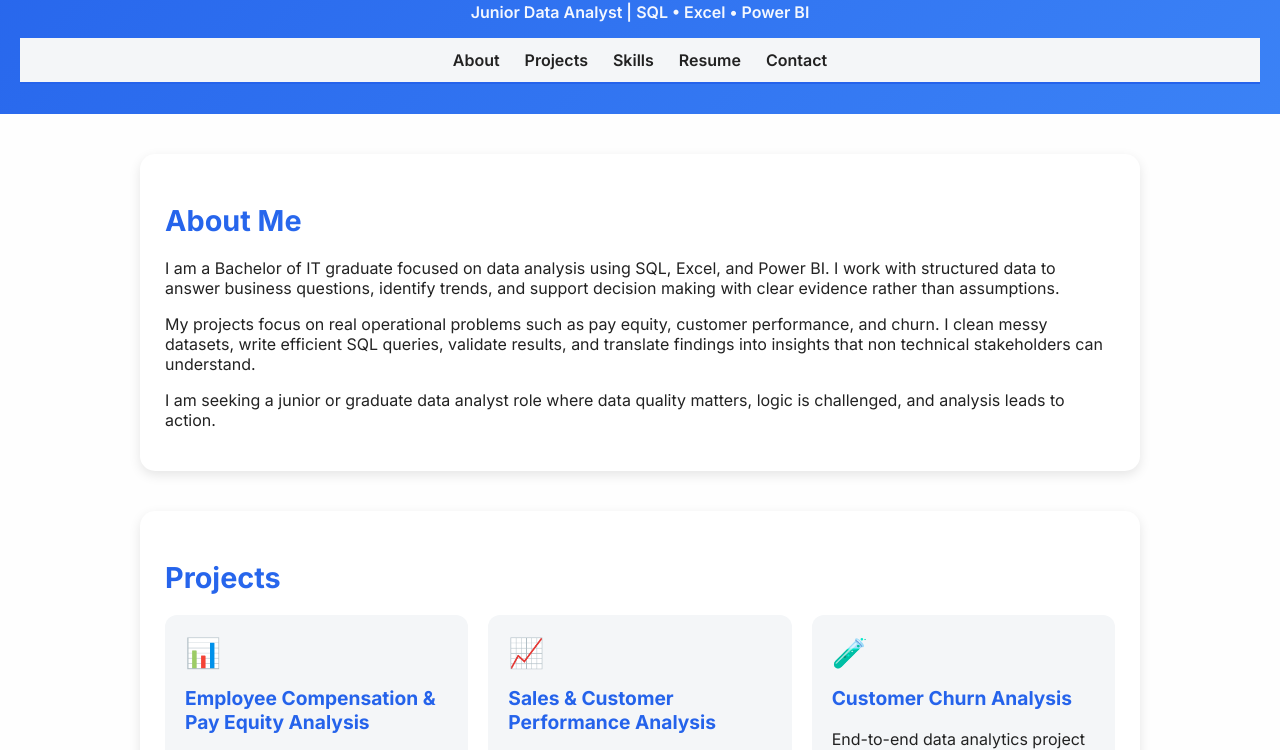
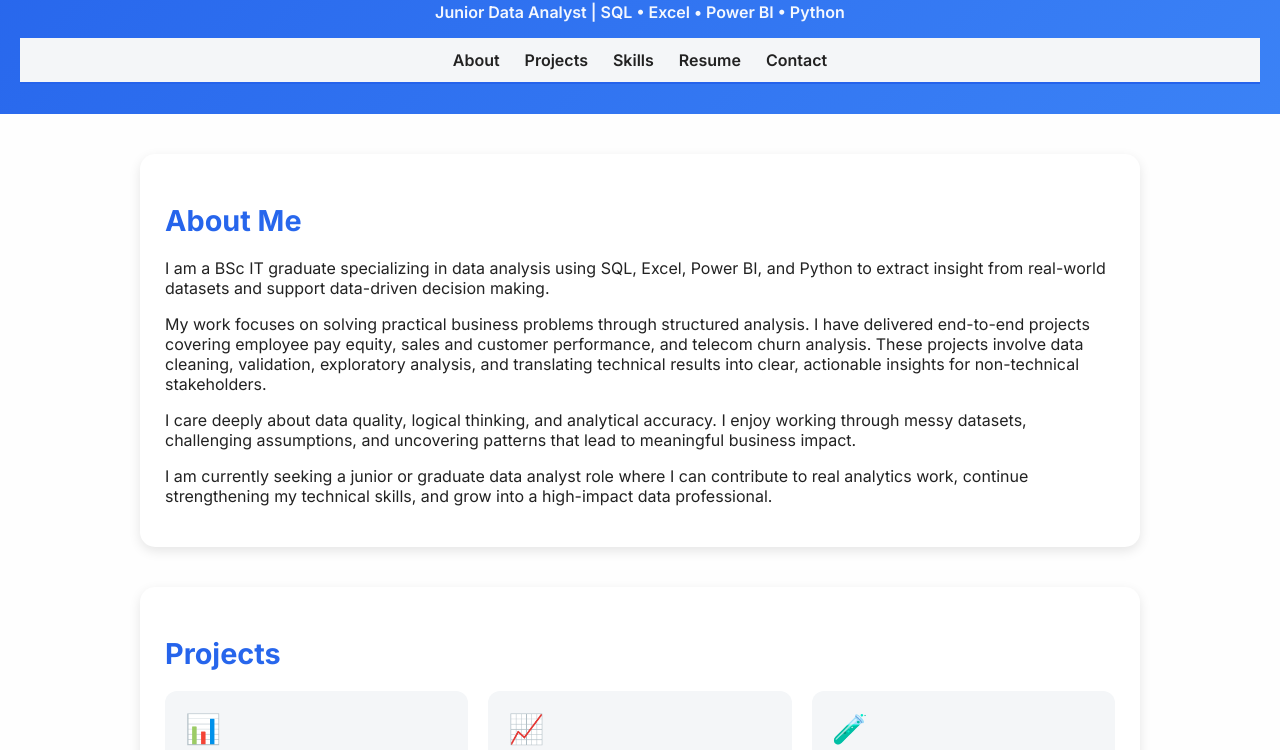
Before and after one commit to EmelyMachete/Virtual-CV, a plain HTML site: page index.html in a window 1280 px wide. Shown: the part 243-993 px from the top of the page. Drawn offline with Linux system fonts and the light colour scheme.

Commit message:
Update index.html

```diff
--- a/index.html
+++ b/index.html
@@ -14,7 +14,8 @@
       <img src="profile.jpg" alt="Emely Mokgadi Machete" class="profile-pic" />
       <div class="header-text">
         <h1>Emely Mokgadi Machete</h1>
-        <p class="role">Junior Data Analyst | SQL • Excel • Power BI</p>
+       <p class="role">Junior Data Analyst | SQL • Excel • Power BI • Python</p>
+
       </div>
       <button class="theme-toggle" onclick="toggleTheme()">🌙</button>
     </div>
@@ -34,18 +35,16 @@
     <section id="about" class="section-card">
       <h2>About Me</h2>
       <p>
-        I am a Bachelor of IT graduate focused on data analysis using SQL, Excel, and Power BI.
-        I work with structured data to answer business questions, identify trends, and support
-        decision making with clear evidence rather than assumptions.
+        I am a BSc IT graduate specializing in data analysis using SQL, Excel, Power BI, and Python to extract insight from real-world datasets and support data-driven decision making.
       </p>
       <p>
-        My projects focus on real operational problems such as pay equity, customer performance,
-        and churn. I clean messy datasets, write efficient SQL queries, validate results, and
-        translate findings into insights that non technical stakeholders can understand.
+       My work focuses on solving practical business problems through structured analysis. I have delivered end-to-end projects covering employee pay equity, sales and customer performance, and telecom churn analysis. These projects involve data cleaning, validation, exploratory analysis, and translating technical results into clear, actionable insights for non-technical stakeholders.
       </p>
       <p>
-        I am seeking a junior or graduate data analyst role where data quality matters,
-        logic is challenged, and analysis leads to action.
+        I care deeply about data quality, logical thinking, and analytical accuracy. I enjoy working through messy datasets, challenging assumptions, and uncovering patterns that lead to meaningful business impact.
+      </p>
+      </p>
+        I am currently seeking a junior or graduate data analyst role where I can contribute to real analytics work, continue strengthening my technical skills, and grow into a high-impact data professional.
       </p>
     </section>
 
@@ -106,11 +105,13 @@
     <section id="skills" class="section-card">
       <h2>Technical Skills</h2>
       <ul class="skills-list">
-        <li>📊 <strong>Data Analysis:</strong> Exploratory Analysis, Data Cleaning, Validation</li>
-        <li>🗄 <strong>SQL:</strong> Joins, CTEs, Aggregations, Window Functions</li>
-        <li>📈 <strong>BI Tools:</strong> Power BI (Dashboards, DAX Basics)</li>
-        <li>📄 <strong>Excel:</strong> Pivot Tables, Lookups, Data Preparation</li>
-        <li>⚙️ <strong>Tools:</strong> Git, GitHub, VS Code</li>
+       <li>📊 <strong>Data Analysis:</strong> Exploratory Analysis, Data Cleaning, Validation</li>
+       <li>🐍 <strong>Python:</strong> Pandas, NumPy, Matplotlib, Data Wrangling, Exploratory Analysis</li>
+       <li>🗄 <strong>SQL:</strong> Joins, CTEs, Aggregations, Window Functions</li>
+       <li>📈 <strong>BI Tools:</strong> Power BI (Dashboards, DAX Basics)</li>
+       <li>📄 <strong>Excel:</strong> Pivot Tables, Lookups, Data Preparation</li>
+       <li>⚙️ <strong>Tools:</strong> Git, GitHub, VS Code</li>
+
       </ul>
     </section>
 
```
